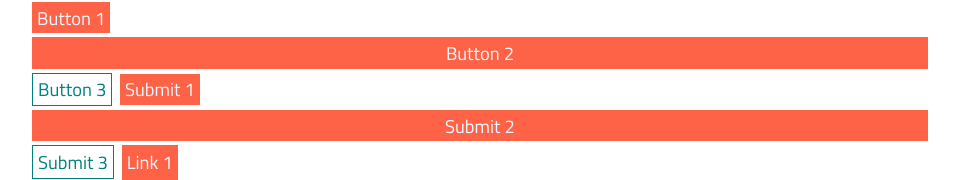
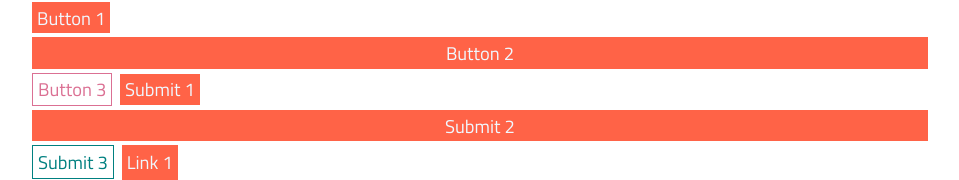
Before and after one commit to slintcss/slintcss, a website: page index.html in a window 1280 px wide. In both pictures the pointer is over the button "Button 3". Shown: the top 180 px of the page, without its empty margins (162-1121 px from the left). Drawn offline with nearby package versions, Linux system fonts and the light colour scheme; files that its build step writes are made by us from their sources.

Commit message:
basic button component created

```diff
--- a/css/style.css
+++ b/css/style.css
@@ -41,3 +41,8 @@
   border-color: teal;
   color: teal;
 }
+
+.btn-outline:hover {
+  border-color: palevioletred;
+  color: palevioletred;
+}
```
